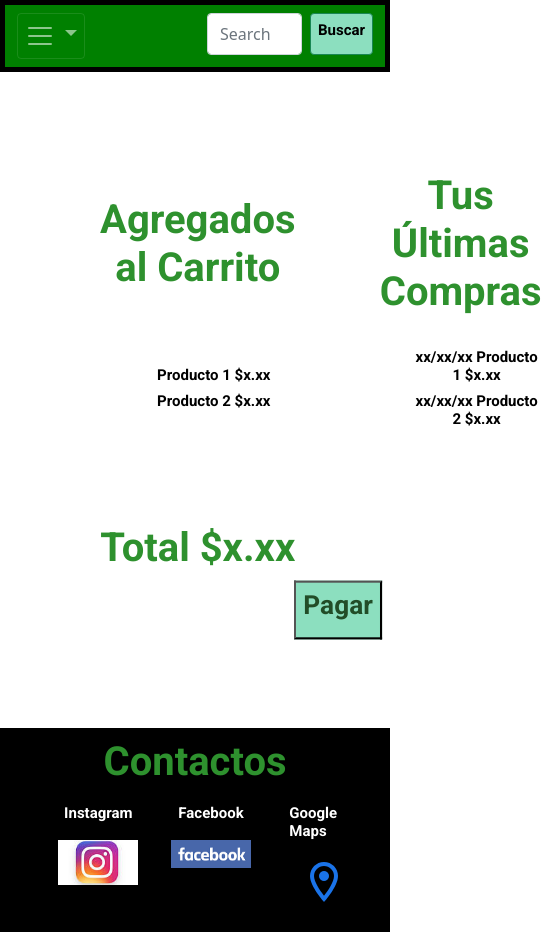
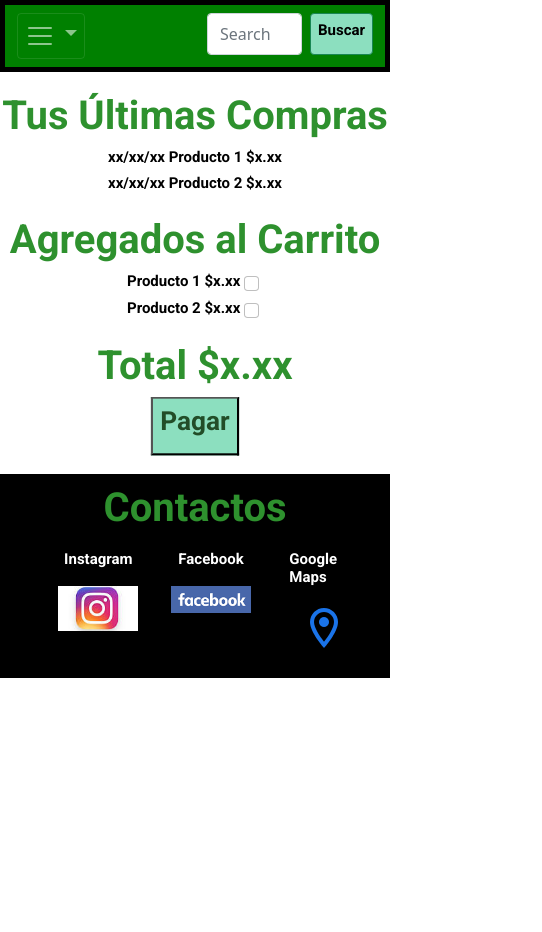
Before and after one commit to tit1x/Desafio-clase-15, a website: page Html/Carrito.html in a window 390 px wide. Shown: the whole page, 542 px wide, since content can reach past the window. After the commit the page ends 844 px from the top, so only its background shows below. Drawn offline with nearby package versions, Linux system fonts and the light colour scheme.

Commit message:
carrito-responsive

```diff
--- a/Html/Carrito.html
+++ b/Html/Carrito.html
@@ -98,8 +98,8 @@
 
         <div class="carrito-grid-dos">
             <ul >
-                <li> <h6>Producto 1 $x.xx</h6> </li><!--Aca van una checkbox para retirar si no queres un producto, y el precio del producto-->
-                <li> <h6>Producto 2 $x.xx</h6> </li>
+                <li> <h6>Producto 1 $x.xx <input class="form-check-input me-1" type="checkbox" value="" aria-label="..."></h6> </li>
+                <li> <h6>Producto 2 $x.xx <input class="form-check-input me-1" type="checkbox" value="" aria-label="..."></h6> </li>
             </ul>
         </div>
 
@@ -127,6 +127,34 @@
         </div>
 
 
+    </section>
+
+    <section class="section-carrito-celulares">
+        <div>
+            <div class="row">
+                <h2>Tus Últimas Compras</h2>
+                <ul>
+                    <li> <h6>xx/xx/xx Producto 1 $x.xx</h6> </li>
+                    <li> <h6>xx/xx/xx Producto 2 $x.xx</h6> </li>
+                </ul>
+            </div>
+
+            <div class="row">
+                <h2>Agregados al Carrito</h2>
+                <ul>
+                    <li> <h6>Producto 1 $x.xx <input class="form-check-input me-1" type="checkbox" value="" aria-label="..."> </h6> </li>
+                    <li> <h6>Producto 2 $x.xx <input class="form-check-input me-1" type="checkbox" value="" aria-label="..."> </h6> </li>
+                </ul>
+            </div>
+
+            <div class="row">
+                <h2>Total $x.xx</h2> <!--Aca iria el precio total de producto mediante la sumatoria de lo del carrito-->
+            <div>
+
+            <div class="pagar animate__animated animate__pulse">
+                <button> <a class="text-decoration-none" href="Pagar.html"> <h3>Pagar</h3> </a>  </button>
+            </div>
+        </div>
     </section>
 
 
--- a/scss/_carrito.scss
+++ b/scss/_carrito.scss
@@ -44,3 +44,12 @@
     @extend %flex-column;
     @include prefijos (end)
 }
+
+@media screen and (max-width:992px) {
+    .section-carrito{
+        display: none;
+    }
+    .section-carrito-celulares {
+        display: block;
+    }
+}
--- a/scss/style.scss
+++ b/scss/style.scss
@@ -60,64 +60,6 @@
         grid-template-areas: "header" "section" "footer";
     }
 
-    @media screen and (max-width:992px) {
-        .body {
-            background-color: $color-fondo-de-pagina ;
-            display: grid;
-            grid-template-rows: 80px 1fr 150px;
-            grid-template-columns: 100%;
-            grid-template-areas: "header-mobile" "section-mobile" "footer-mobile";
-        }
-
-        .pie-de-pagina {
-           display: none;
-
-        }
-        .encabezado-celulares{
-            grid-area: header-mobile;
-            background-color: $color-fondo-de-encabezado;
-            border: 5px solid black;
-            position: sticky;
-            top: 0;
-        }
-        .pie-de-pagina-celulares {
-            grid-area: footer-mobile;
-            background-color: $color-fondo-de-pie-de-pagina;
-            padding: 10px;
-
-        }
-        .imagenes-contactos {
-            max-width: 80px;
-        }
-        .navbar {
-            margin: 0;
-            max-width: 80px;;
-        }
-        .buscador-celular {
-            max-width: 100%;
-        }
-
-        .vuelta-inicio {display: none;}
-        .button-menu-celulares {
-            padding: 7px;
-            transition: all 0.5s;
-        }
-
-        .button-menu-celulares:hover {
-            padding: 12px;
-            border: 4px solid rgba(126, 126, 46, 0.534);
-        }
-}
-
-    @media screen and (min-width:993px){
-        .encabezado-celulares {
-            display: none;
-        }
-        .pie-de-pagina-celulares {
-            display: none;
-        }
-
-    }
     @import "encabezado";
     @import "pie-de-pagina";
 
@@ -162,14 +104,81 @@
         transform: scale(1.1);
         border: 0px solid white;
     }
-@import "nav";
-@import "carrito";
+    @import "nav";
+    @import "carrito";
 
-.animate__animated.animate__pulse {
-    animation-duration: 2s;
+    .animate__animated.animate__pulse {
+        animation-duration: 2s;
     animation-iteration-count: infinite;
 }
 
 .animate__animated.animate__zoomIn {
     animation-duration: 1.3s;
 }
+@media screen and (max-width:992px) {
+    .body {
+        background-color: $color-fondo-de-pagina ;
+        display: grid;
+        grid-template-rows: 80px 1fr 150px;
+        grid-template-columns: 100%;
+        grid-template-areas: "header-mobile" "section-mobile" "footer-mobile";
+    }
+
+    .pie-de-pagina {
+       display: none;
+
+    }
+    .encabezado-celulares{
+        grid-area: header-mobile;
+        background-color: $color-fondo-de-encabezado;
+        border: 5px solid black;
+        position: sticky;
+        top: 0;
+    }
+    .pie-de-pagina-celulares {
+        grid-area: footer-mobile;
+        background-color: $color-fondo-de-pie-de-pagina;
+        padding: 10px;
+
+    }
+    .imagenes-contactos {
+        max-width: 80px;
+    }
+    .navbar {
+        margin: 0;
+        max-width: 80px;;
+    }
+    .buscador-celular {
+        max-width: 100%;
+    }
+
+    .vuelta-inicio {display: none;}
+    .button-menu-celulares {
+        padding: 7px;
+        transition: all 0.5s;
+    }
+
+    .button-menu-celulares:hover {
+        padding: 12px;
+        border: 4px solid rgba(126, 126, 46, 0.534);
+    }
+    section {
+        padding-top: 20px;
+        padding-bottom: 20px;
+        padding-right: 0px;
+        padding-left: 0px;
+    }
+}
+
+@media screen and (min-width:993px){
+    .encabezado-celulares {
+        display: none;
+    }
+    .pie-de-pagina-celulares {
+        display: none;
+    }
+    .section-carrito-celulares {
+        display: none;
+    }
+
+}
```
Also changed, not shown: css/style.css, 1 other file.
